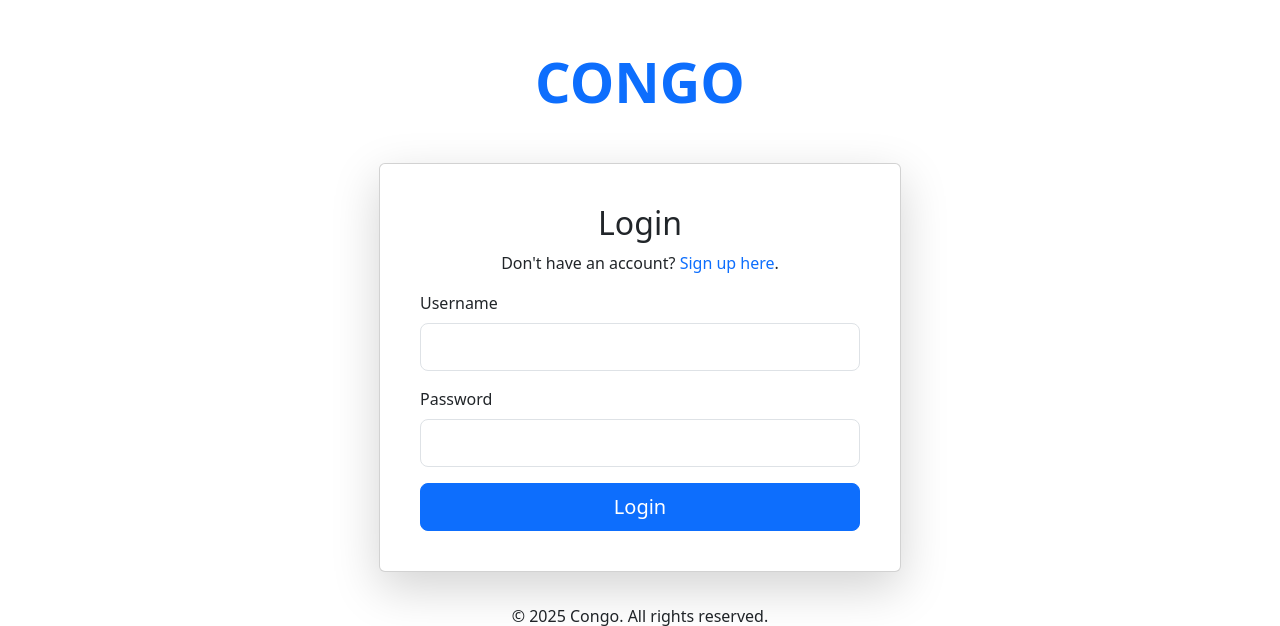
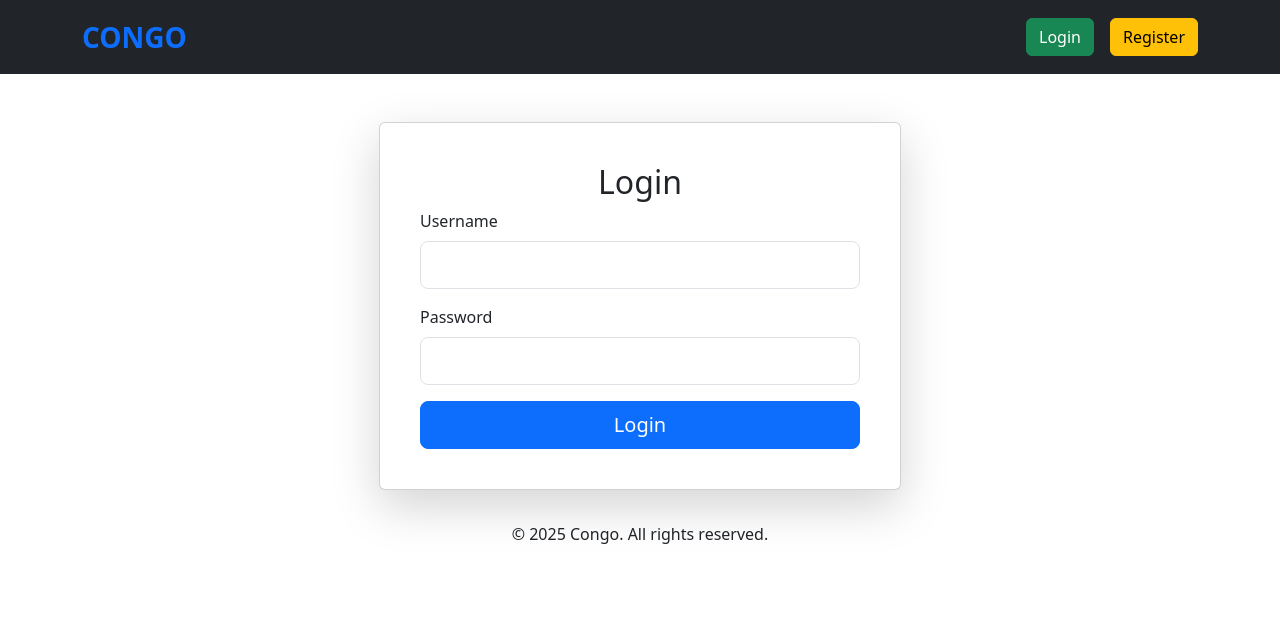
Before and after one commit to jacdylngab/A3, a Flask app: page /login/ in a window 1280 px wide. Shown: the top 626 px of the page. Run offline with Flask 3, Linux system fonts and the light colour scheme.

Commit message:
Added the CONGO in the navbar

```diff
--- a/templates/base.html
+++ b/templates/base.html
@@ -9,9 +9,7 @@
 </head>
 <body>
 
-    {% if request.endpoint not in ["login_form", "register_form"] and "username" in session %}
-        {{ navbar() }}
-    {% endif %}
+    {{ navbar() }}
 
     <main class="container mt-4">
         {% block content %}{% endblock %}
--- a/templates/login_form.html
+++ b/templates/login_form.html
@@ -1,24 +1,12 @@
 {% extends "base.html" %}
 {% block title %}Login{% endblock %}
 {% block content%}
-<div class="text-center mt-5">
-  <h1 class="display-4 fw-bold text-primary">CONGO</h1>
-</div>
 <div class="container d-flex align-items-center justify-content-center mt-5">
   <div class="row w-100">
     <div class="col-md-8 col-lg-6 mx-auto">
       <div class="card shadow-lg p-4">
         <div class="card-body">
           <h2 class="text-center display-8">Login</h2>
-          <p class="text-center">
-            Don't have an account?
-            <a
-              href="{{ url_for('register_form') }}"
-              class="text-decoration-none"
-            >
-              Sign up here</a
-            >.
-          </p>
           {% if message %}
           <div class="alert alert-danger text-center">{{ message }}</div>
           {% endif %}
--- a/templates/navbar_macros.html
+++ b/templates/navbar_macros.html
@@ -1,16 +1,27 @@
 {% macro navbar() %}
 <nav class="nav-container d-flex justify-content-center gap-3 py-3 bg-dark">
+  <div class="container d-flex justify-content-between align-items-center">
+    <a
+      href="{{ url_for('show_items') }}"
+      class="navbar-brand fw-bold fs-3 text-primary me-auto"
+      >CONGO</a
+    >
+
+    <div class="d-flex justify-content-center gap-3">
+      {% if "username" in session %}
       <a href="{{ url_for('show_items') }}" class="btn btn-primary">Shop</a>
       <a href="{{ url_for('show_cart') }}" class="btn btn-primary">Cart</a>
-
-  {% if "username" in session %}
       <a href="{{ url_for('show_user_detail') }}" class="btn btn-primary"
         >{{ session["username"] }}</a
       >
       <a href="{{ url_for('logout') }}" class="btn btn-danger">Logout</a>
       {% else %}
       <a href="{{ url_for('login_form') }}" class="btn btn-success">Login</a>
-  <a href="{{ url_for('register_form') }}" class="btn btn-warning">Register</a>
+      <a href="{{ url_for('register_form') }}" class="btn btn-warning"
+        >Register</a
+      >
       {% endif %}
+    </div>
+  </div>
 </nav>
 {% endmacro %}
--- a/templates/show_user.html
+++ b/templates/show_user.html
@@ -3,8 +3,6 @@
 
 {% block content %}
   <div class="container mt-5">
-    <h1 class="text-center text-primary fw-bold">User Information</h1>
-
     <div class="row justify-content-center">
       <div class="col-md-8">
         <div class="card shadow-lg border-0 rounded-4">
```
Also changed, not shown: templates/register_form.html (+0 -9 lines), A2.db. Lines whose indentation alone changed are shown as unchanged.
